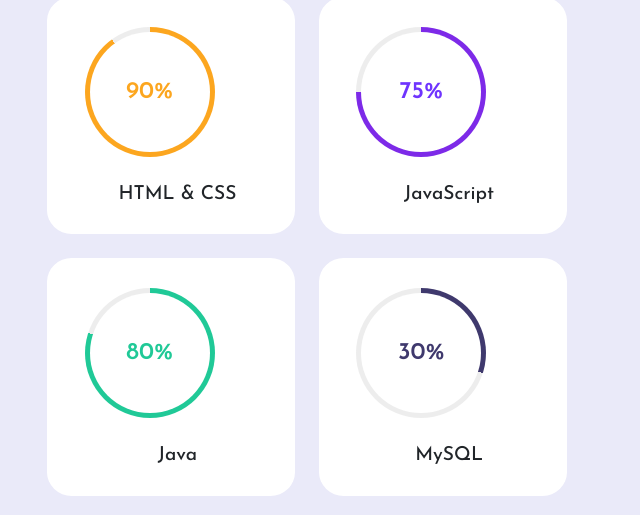
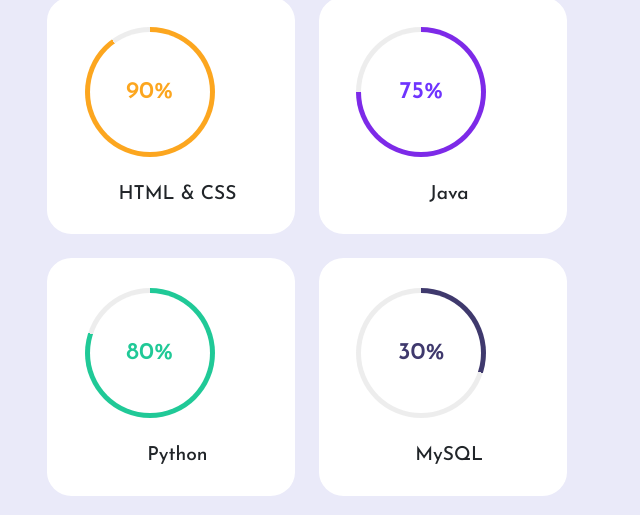
Before and after one commit to CRT1223/PORTFOLIO, a plain HTML site: page index.html in a window 1280 px wide. Shown: the part 1467-1982 px from the top of the page, 25-665 px from the left. Drawn offline with nearby package versions, Linux system fonts and the light colour scheme.

Commit message:
Update index.html

```diff
--- a/index.html
+++ b/index.html
@@ -200,7 +200,7 @@
                   <span class="progress-value javascript-progress">0%</span>
                 </div>
                 <br />
-                <span class="text">JavaScript</span>
+                <span class="text">Java</span>
               </div>
             </div>
           </div>
@@ -211,7 +211,7 @@
                   <span class="progress-value php-progress">0%</span>
                 </div>
                 <br />
-                <span class="text">Java</span>
+                <span class="text">Python</span>
               </div>
             </div>
             <div class="col-10 col-md-6 mt-4 mt-md-0">
```
